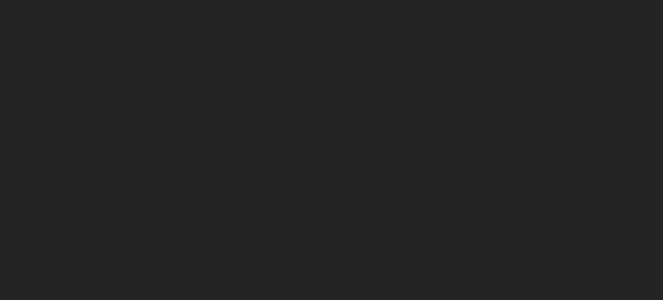
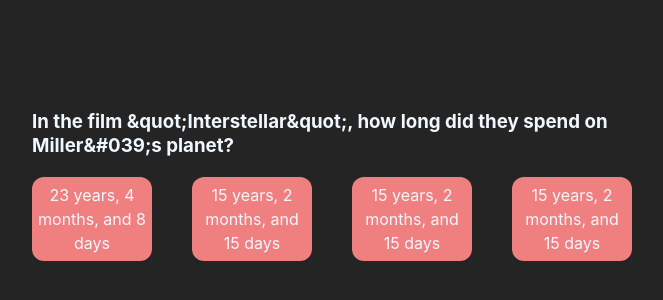
Before and after one commit to austingw/quiz-app, a React (Vite) app in the folder quick-quiz/: page / in a window 1280 px wide. Shown: the part 224-524 px from the top of the page, without its empty margins (308-971 px from the left). Built offline with nearby package versions, Linux system fonts and the light colour scheme.

Commit message:
Render test question using local question data and add basic styling to answer elements

```diff
--- a/quick-quiz/src/App.jsx
+++ b/quick-quiz/src/App.jsx
@@ -1,15 +1,29 @@
 import { useState, useEffect } from "react";
 import Question from "./components/Question";
 import Start from "./components/Start";
+import testQuestions from "./testQuestions";
 
 function App() {
+  const [questions, setQuestions] = useState(testQuestions.results);
+
   useEffect(() => {
     console.log(
       `https://opentdb.com/api.php?amount=5&category=11&type=multiple`
     );
   }, []);
 
-  return <div className="App"></div>;
+  return (
+    <div className="App">
+      <Question
+        key={questions[0].question}
+        question={questions[0].question}
+        answer1={questions[0].correct_answer}
+        answer2={questions[0].incorrect_answers[0]}
+        answer3={questions[0].incorrect_answers[0]}
+        answer4={questions[0].incorrect_answers[0]}
+      />
+    </div>
+  );
 }
 
 export default App;
--- a/quick-quiz/src/components/Question.jsx
+++ b/quick-quiz/src/components/Question.jsx
@@ -1,11 +1,13 @@
 export default function Question(props) {
   return (
     <div className="question">
-      {props.question}
-      {props.answer}
-      {props.answer}
-      {props.answer}
-      {props.answer}
+      <h3 className="question-title">{props.question}</h3>
+      <div className="answers">
+        <button className="answer-btn">{props.answer1}</button>
+        <button className="answer-btn">{props.answer2}</button>
+        <button className="answer-btn">{props.answer3}</button>
+        <button className="answer-btn">{props.answer4}</button>
+      </div>
     </div>
   );
 }
--- a/quick-quiz/src/index.css
+++ b/quick-quiz/src/index.css
@@ -19,6 +19,58 @@
   margin: 0;
   display: flex;
   place-items: center;
+  flex-direction: column;
+  justify-content: center;
+  align-items: center;
   min-width: 320px;
   min-height: 100vh;
 }
+
+.App {
+  flex-direction: column;
+  justify-content: center;
+  align-items: center;
+}
+
+.question {
+  display: flex;
+  flex-direction: column;
+  max-width: 600px;
+  max-height: 240px;
+  align-items: center;
+  justify-content: center;
+}
+
+.question-title {
+  color: aliceblue;
+}
+
+.answers {
+  display: flex;
+  flex-direction: row;
+  align-items: center;
+  justify-content: space-between;
+  gap: 40px;
+}
+
+.answer-btn {
+  width: 120px;
+  font-family: Inter, Avenir, Helvetica, Arial, sans-serif;
+  font-size: 16px;
+  line-height: 24px;
+  font-weight: 400;
+  color: aliceblue;
+  background-color: lightcoral;
+  border: none;
+  border-radius: 12px;
+  padding: 6px;
+  cursor: pointer;
+}
+
+.answer-btn:hover {
+  background-color: #0b243465;
+}
+
+.answer-btn:active {
+  box-shadow: inset 5px 5px 10px -3px rgba(0, 0, 0, 0.7);
+}
--- /dev/null
+++ b/quick-quiz/src/testQuestions.js
@@ -0,0 +1,59 @@
+export default {
+  response_code: 0,
+  results: [
+    {
+      category: "Entertainment: Film",
+      type: "multiple",
+      difficulty: "hard",
+      question:
+        "In the film &quot;Interstellar&quot;, how long did they spend on Miller&#039;s planet?",
+      correct_answer: "23 years, 4 months, and 8 days",
+      incorrect_answers: [
+        "15 years, 2 months, and 15 days",
+        "10 months and 6 days",
+        "26 years, 4 months, and 10 days",
+      ],
+    },
+    {
+      category: "Entertainment: Film",
+      type: "multiple",
+      difficulty: "hard",
+      question:
+        "What is the name of the assassin in the first &quot;Hellboy&quot; movie?",
+      correct_answer: "Karl Ruprecht Kroenen",
+      incorrect_answers: [
+        "Klaus Werner von Krupt",
+        "Grigori Efimovich Rasputin",
+        "Ilsa Haupstein",
+      ],
+    },
+    {
+      category: "Entertainment: Film",
+      type: "multiple",
+      difficulty: "easy",
+      question: "In Big Hero 6, what fictional city is the Big Hero 6 from?",
+      correct_answer: "San Fransokyo",
+      incorrect_answers: ["San Tokyo", "Tokysisco", "Sankyo"],
+    },
+    {
+      category: "Entertainment: Film",
+      type: "multiple",
+      difficulty: "easy",
+      question: "Who directed the Kill Bill movies?",
+      correct_answer: "Quentin Tarantino",
+      incorrect_answers: [
+        "Arnold Schwarzenegger",
+        "David Lean",
+        "Stanley Kubrick",
+      ],
+    },
+    {
+      category: "Entertainment: Film",
+      type: "multiple",
+      difficulty: "medium",
+      question: "Who did the score to the original Blade Runner?",
+      correct_answer: "Vangelis",
+      incorrect_answers: ["Kitaro", "Yanni", "Enya"],
+    },
+  ],
+};
```
